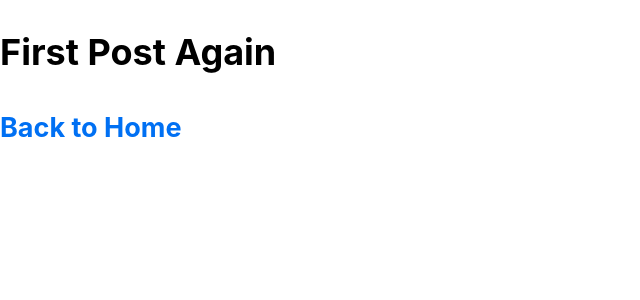
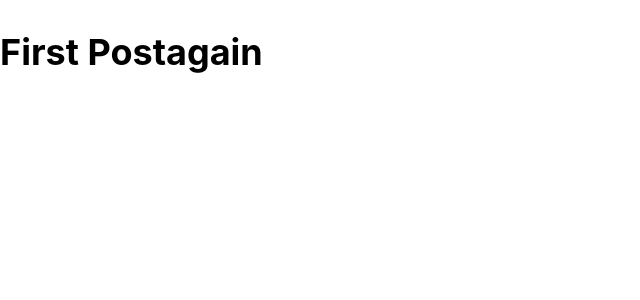
Before and after one commit to glitterspin/farm_events, a Next.js app in the folder nextjs-blog/: page /posts/first-post in a window 1280 px wide. Shown: the top 300 px of the page, without its empty margins (0-640 px from the left). Built offline with nearby package versions, Linux system fonts and the light colour scheme.

Commit message:
rollback to previous tutorial step

```diff
--- a/nextjs-blog/pages/posts/first-post.js
+++ b/nextjs-blog/pages/posts/first-post.js
@@ -3,17 +3,5 @@ import Head from 'next/head'
 // import Layout from '../../../components/layout'
 
 export default function FirstPost() {
-    return (
-        <>
-            <Head>
-                <title>First Post</title>
-            </Head>
-            <h1>First Post Again</h1>
-            <h2>
-                <Link href="/">
-                    <a>Back to Home</a>
-                </Link>
-            </h2>
-        </>
-    )
+    return <h1> First Postagain </h1>
 }
```
